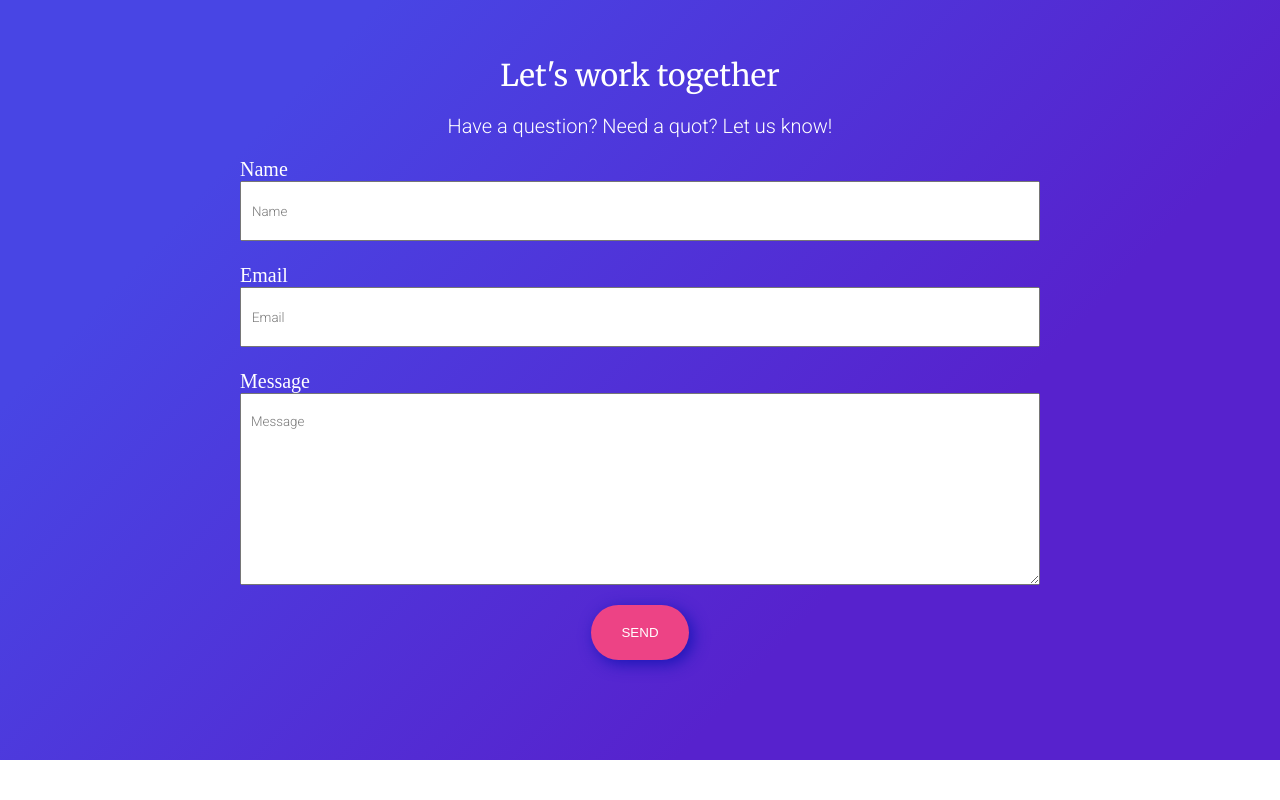
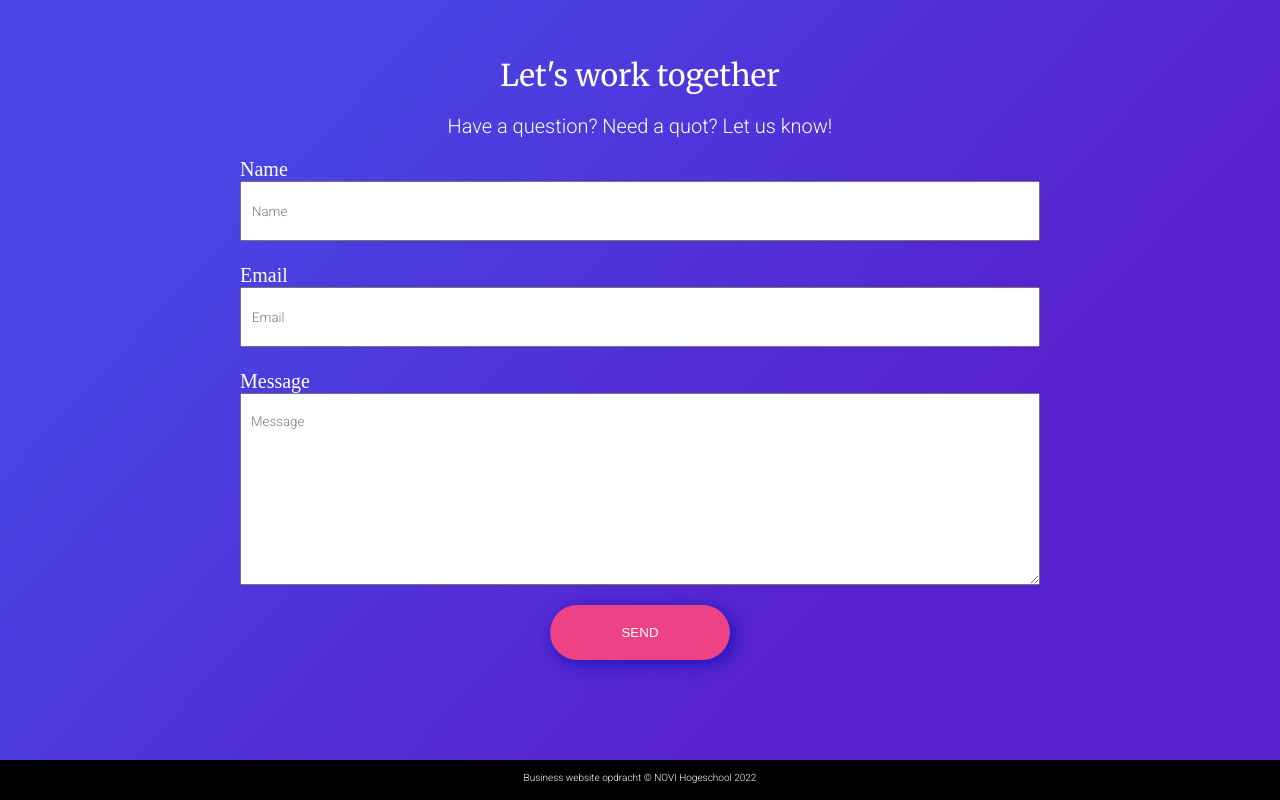
Before and after one commit to MarjolijnMuller/concept-opdracht, a plain HTML site: page index.html in a window 1280 px wide. Shown: the part 3008-3808 px from the top of the page. Before the commit the page ends 3768 px from the top, so only its background shows below. Drawn offline with Linux system fonts and the light colour scheme.

Commit message:
footer af

```diff
--- a/index.html
+++ b/index.html
@@ -172,7 +172,7 @@
 
 <!--footer-->
 <footer>
-
+    <p>Business website opdracht © NOVI Hogeschool 2022</p>
 </footer>
 </body>
 </html>
--- a/styles.css
+++ b/styles.css
@@ -22,6 +22,7 @@ Grijs #7A7A7A (voor de service-tegel tekst);*/
         4.3 Case Studies - section 2
         4.4 Services - section 3
         4.5 Contact Us - section 4
+        4.6 footer
     5. Media Queries
 ////////////////////////*/
 
@@ -277,10 +278,20 @@ input::placeholder, textarea::placeholder {
 
 .submitButton {
     margin: 1rem 0;
+    width: 9rem;
     align-self: center;
 
 }
 
+/* --------------- 4.6 footer ------------------- */
 
+footer {
+    background-color: #000;
+    height: 2rem;
+    color: #FFF;
+    font-size: 0.5rem;
+    text-align: center;
+    padding: 0.6rem 0;
+}
 
 /* ------------------------------- 5. Media Queries -------------------------------- */
```
